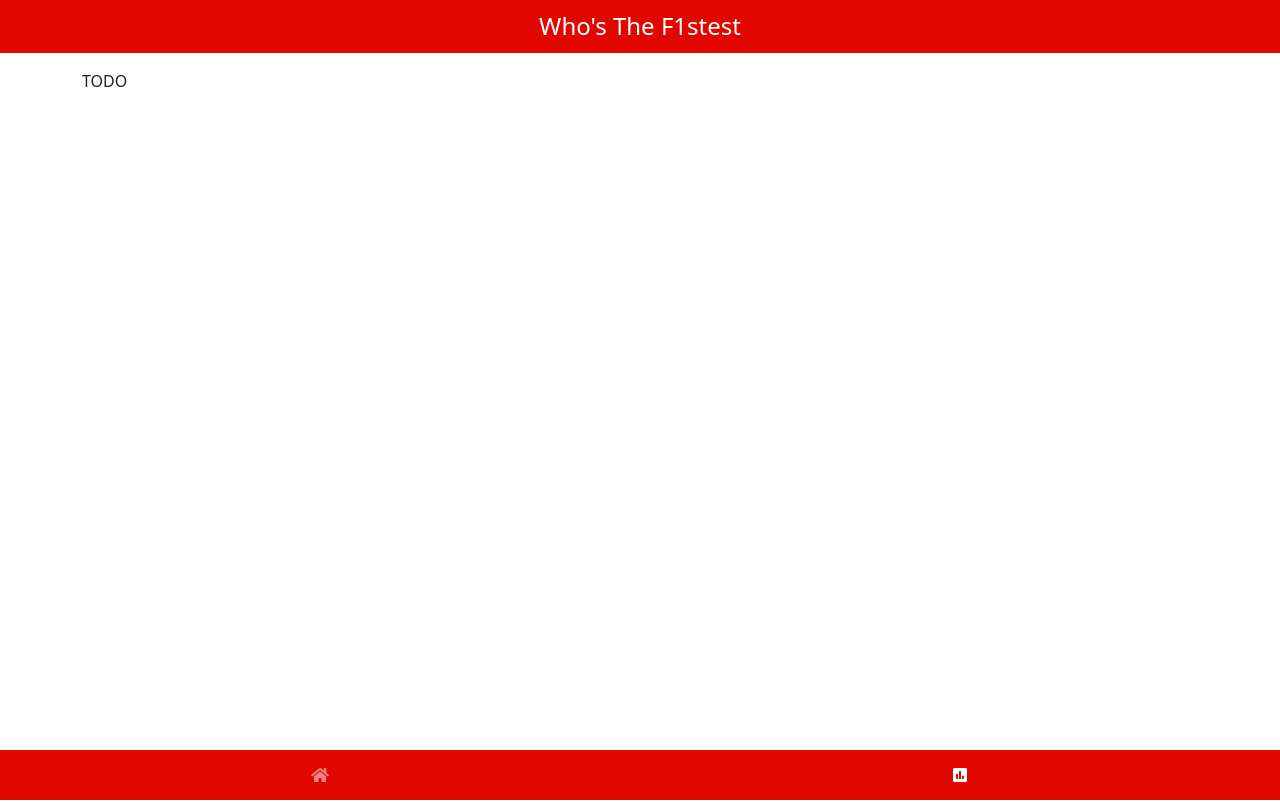
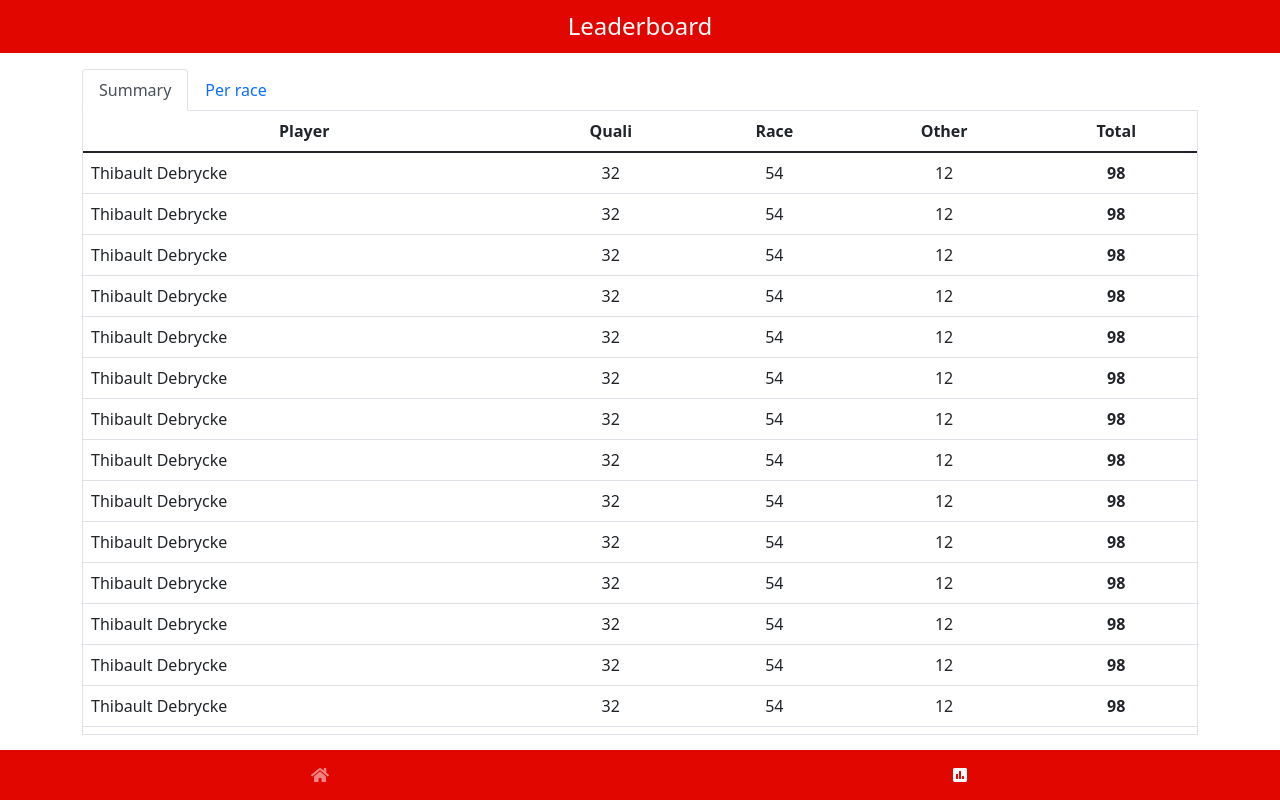
Before and after one commit to RuneClaeys/f1predictions-ui, a React (Vite) app: page /leaderboard in a window 1280 px wide. Built offline with nearby package versions, Linux system fonts and the light colour scheme; no server answers; sample sign-in values are in the browser's storage.

Commit message:
leaderboards layout

```diff
--- a/src/App.jsx
+++ b/src/App.jsx
@@ -25,7 +25,7 @@ const App = () => {
                         <div className="sticky-top">
                            <Navbar />
                         </div>
-                        <Container className="h-100" style={{ minHeight: 'calc(100vh - 132px)' }}>
+                        <Container className="h-100" style={{ minHeight: 'calc(100vh - 134px)' }}>
                            <Switch>
                               <Route exact path="/" component={Home} />
                               <Route exact path="/prediction/:id" component={PredictionForm} />
--- /dev/null
+++ b/src/components/Leaderboards/PerRace.jsx
@@ -0,0 +1,48 @@
+import { Table } from 'react-bootstrap';
+
+const PerRace = () => {
+   return (
+      <Table className="mb-0 ">
+         <thead>
+            <tr>
+               <th className="position-sticky bg-white" style={{ left: '0', top: '0', zIndex: '1020' }}>
+                  Player
+               </th>
+               {[...Array(20)].map((_, i) => {
+                  return (
+                     <th key={i} className="text-nowrap text-center position-sticky bg-white" style={{ top: '0' }}>
+                        Dutch GP
+                     </th>
+                  );
+               })}
+               <th className="position-sticky bg-white" style={{ right: '0', top: '0', zIndex: '1020' }}>
+                  Total
+               </th>
+            </tr>
+         </thead>
+         <tbody>
+            {[...Array(15)].map((_, i) => {
+               return (
+                  <tr key={i}>
+                     <td className="position-sticky bg-white text-nowrap" style={{ left: '0' }}>
+                        Thibault D.
+                     </td>
+                     {[...Array(20)].map((_, j) => {
+                        return (
+                           <td className="text-center" key={j}>
+                              35
+                           </td>
+                        );
+                     })}
+                     <td className="position-sticky bg-white text-center" style={{ right: '0' }}>
+                        <strong>98</strong>
+                     </td>
+                  </tr>
+               );
+            })}
+         </tbody>
+      </Table>
+   );
+};
+
+export default PerRace;
--- /dev/null
+++ b/src/components/Leaderboards/Summary.jsx
@@ -0,0 +1,44 @@
+import { Table } from 'react-bootstrap';
+
+const Summary = () => {
+   return (
+      <Table className="mb-0">
+         <thead>
+            <tr>
+               <th style={{ top: '0' }} className="text-center position-sticky bg-white">
+                  Player
+               </th>
+               <th style={{ minWidth: '30px', top: '0' }} className="text-center position-sticky bg-white">
+                  Quali
+               </th>
+               <th style={{ minWidth: '30px', top: '0' }} className="text-center position-sticky bg-white">
+                  Race
+               </th>
+               <th style={{ minWidth: '30px', top: '0' }} className="text-center position-sticky bg-white">
+                  Other
+               </th>
+               <th style={{ minWidth: '30px', top: '0' }} className="text-center position-sticky bg-white">
+                  Total
+               </th>
+            </tr>
+         </thead>
+         <tbody>
+            {[...Array(15)].map((_, i) => {
+               return (
+                  <tr key={i}>
+                     <td>Thibault Debrycke</td>
+                     <td className="text-center">32</td>
+                     <td className="text-center">54</td>
+                     <td className="text-center">12</td>
+                     <td className="text-center">
+                        <strong>98</strong>
+                     </td>
+                  </tr>
+               );
+            })}
+         </tbody>
+      </Table>
+   );
+};
+
+export default Summary;
--- a/src/core/contexts/Store.jsx
+++ b/src/core/contexts/Store.jsx
@@ -4,7 +4,7 @@ import { useAuth } from '../hooks/useAuth';
 import { useGet } from '../hooks/useGet';
 
 const initialNavBar = {
-   title: "Who's The F1stest",
+   title: 'F1 Predictions',
    leftAction: null,
    leftActioinIcon: null,
    rightAction: null,
--- a/src/pages/Leaderboard.jsx
+++ b/src/pages/Leaderboard.jsx
@@ -1,4 +1,31 @@
+import { useState } from 'react';
+import { Nav, Stack, Table } from 'react-bootstrap';
+import PerRace from '../components/Leaderboards/PerRace';
+import Summary from '../components/Leaderboards/Summary';
+import { useNavbar } from '../core/hooks/useNavbar';
+
 const Leaderboard = () => {
-   return <div>TODO</div>;
+   const [activeKey, setActiveKey] = useState(0);
+
+   useNavbar({
+      title: 'Leaderboard',
+   });
+
+   return (
+      <Stack>
+         <Nav variant="tabs" defaultActiveKey={0} onSelect={(eventKey) => setActiveKey(eventKey)}>
+            <Nav.Item>
+               <Nav.Link eventKey="0">Summary</Nav.Link>
+            </Nav.Item>
+            <Nav.Item>
+               <Nav.Link eventKey="1">Per race</Nav.Link>
+            </Nav.Item>
+         </Nav>
+         <div className="border border-top-0 overflow-auto" style={{ maxHeight: 'calc(100vh - 11rem)' }}>
+            {activeKey == 0 && <Summary />}
+            {activeKey == 1 && <PerRace />}
+         </div>
+      </Stack>
+   );
 };
 export default Leaderboard;
```
